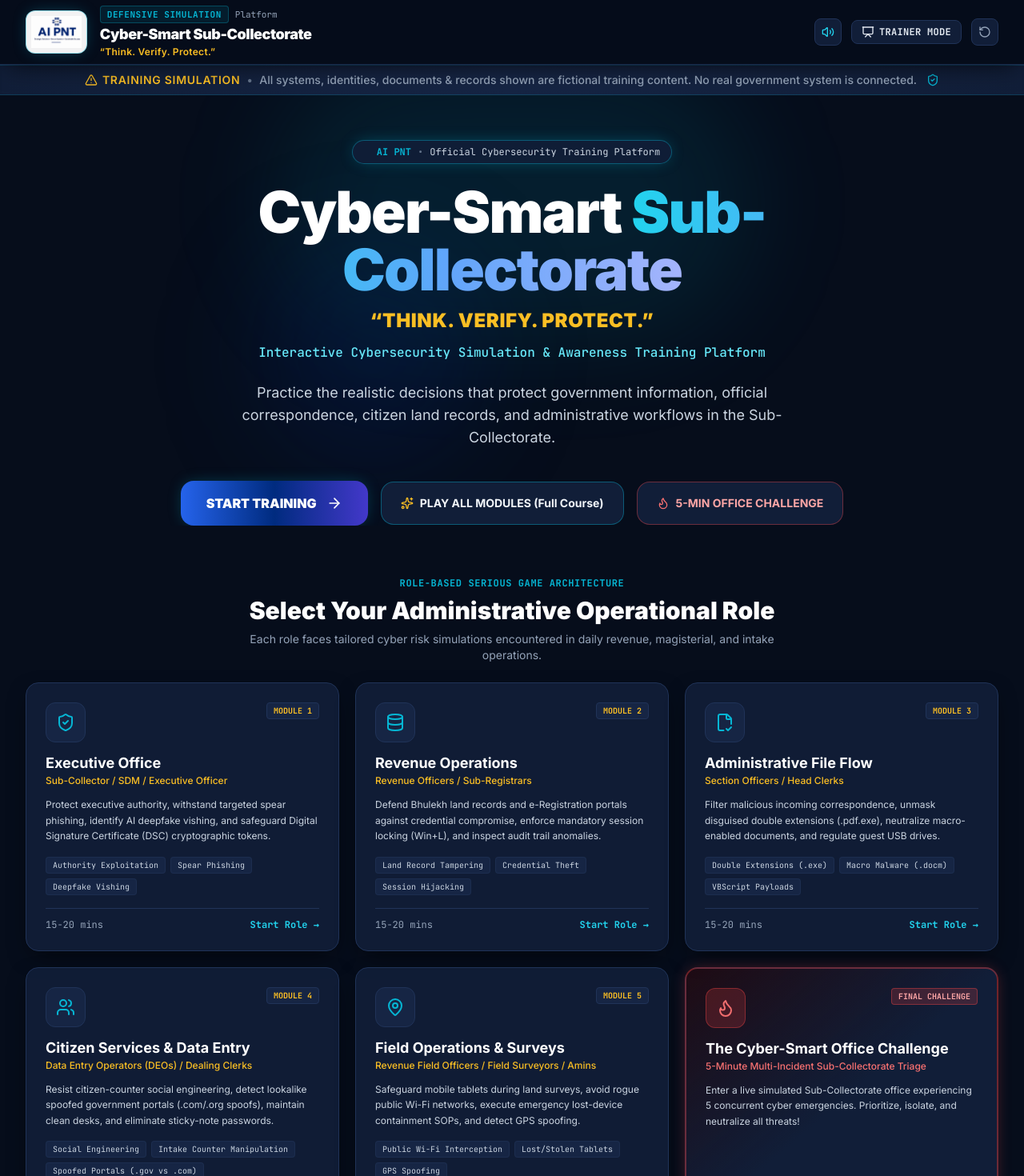
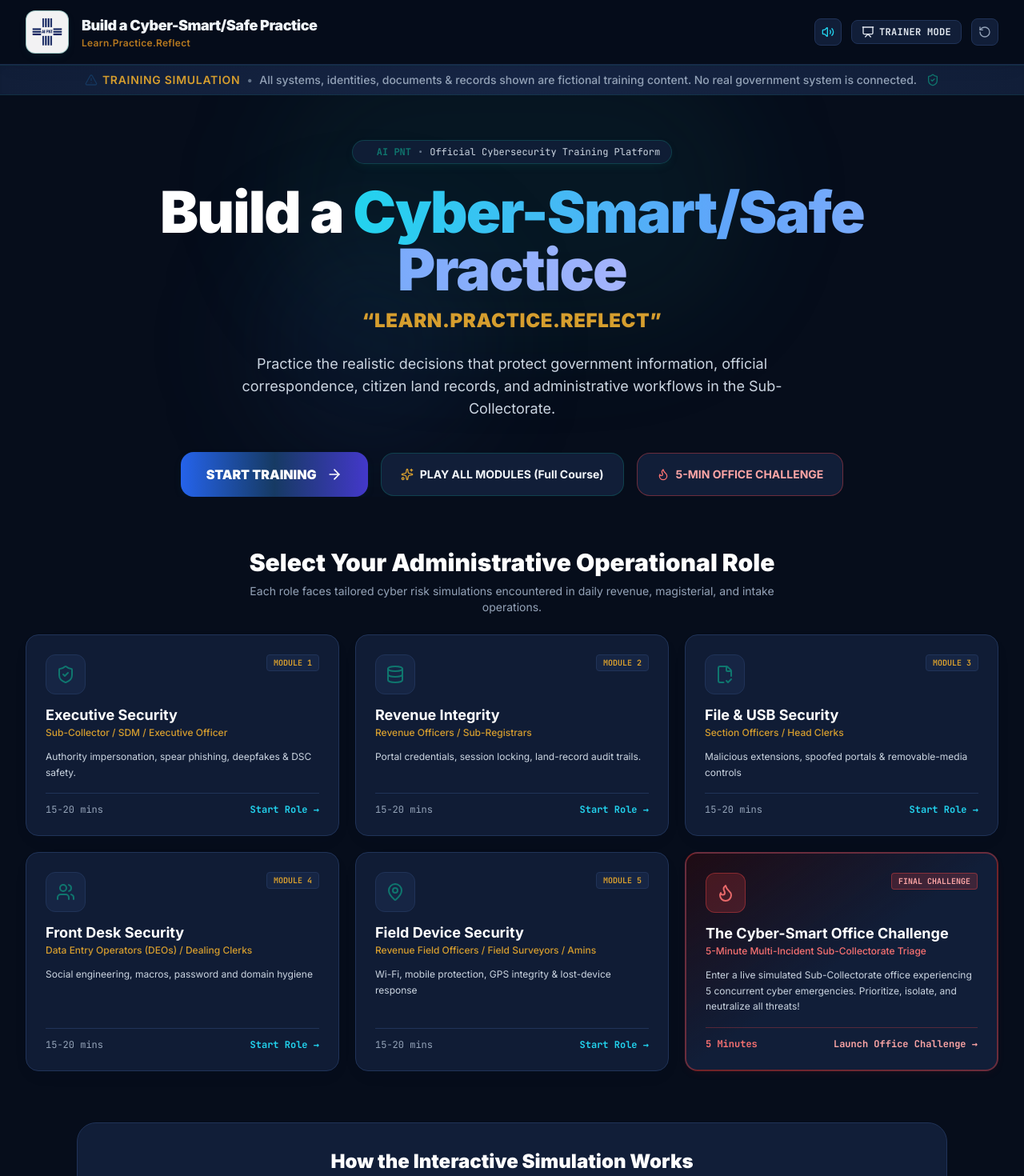
Before and after one commit to ShubhasmitaDash/CYBERSECURITY_TRAINING, a React (Vite) app: page / in a window 1280 px wide. Shown: the top 1470 px of the page at 80% size. Built offline with nearby package versions, Linux system fonts and the light colour scheme.

Commit message:
Minor changes

```diff
--- a/src/components/common/Header.tsx
+++ b/src/components/common/Header.tsx
@@ -59,17 +59,11 @@ export const Header: React.FC = () => {
             </div>
 
             <div className="hidden sm:block">
-              <div className="flex items-center gap-2">
-                <span className="text-[11px] uppercase tracking-wider font-mono font-bold text-brand-cyan bg-brand-cyan/10 px-2 py-0.5 rounded border border-brand-cyan/30">
-                  Defensive Simulation
-                </span>
-                <span className="text-[11px] text-slate-400 font-mono">Platform</span>
-              </div>
-              <h1 className="text-base sm:text-lg font-black tracking-tight text-white flex items-center gap-1.5">
-                Cyber-Smart Sub-Collectorate
+              <h1 className="text-base sm:text-lg font-black tracking-tight text-gov-text flex items-center gap-1.5">
+                Build a Cyber-Smart/Safe Practice
               </h1>
-              <p className="text-xs font-semibold text-brand-goldLight tracking-wide">
-                “Think. Verify. Protect.”
+              <p className="text-xs font-semibold text-brand-gold tracking-wide">
+                Learn.Practice.Reflect
               </p>
             </div>
           </div>
--- a/src/components/common/SafetyBanner.tsx
+++ b/src/components/common/SafetyBanner.tsx
@@ -5,7 +5,7 @@ export const SafetyBanner: React.FC<{ compact?: boolean }> = ({ compact }) => {
   return (
     <div className={`w-full bg-gradient-to-r from-gov-surface via-gov-card to-gov-surface border-y border-brand-cyan/20 ${compact ? 'py-1.5 px-3 text-xs' : 'py-2 px-4 text-xs sm:text-sm'} text-slate-300 flex items-center justify-center gap-2 shadow-inner select-none`}>
       <div className="flex items-center gap-1.5 text-brand-goldLight font-semibold tracking-wider uppercase">
-        <AlertTriangle className="w-4 h-4 animate-pulse text-brand-goldLight" />
+        <AlertTriangle className="w-4 h-4 animate-pulse text-brand-blue" />
         <span>Training Simulation</span>
       </div>
       <span className="text-slate-500 hidden sm:inline">•</span>
--- a/src/components/views/CertificatePage.tsx
+++ b/src/components/views/CertificatePage.tsx
@@ -113,14 +113,11 @@ export const CertificatePage: React.FC = () => {
 
           <div className="space-y-1">
             <div className="text-[11px] font-mono uppercase font-bold tracking-widest text-[#002B7F]">
-              INTERACTIVE CYBERSECURITY SIMULATION &amp; DEFENSIVE TRAINING
+              Build A Cyber Smart / Safe Office
             </div>
             <h1 className="text-3xl sm:text-4xl font-black text-[#002B7F] tracking-tight font-serif uppercase">
               Certificate of Cybersecurity Awareness
             </h1>
-            <p className="text-sm font-semibold text-amber-700 tracking-wide font-mono">
-              Cyber-Smart Sub-Collectorate Program • “Think. Verify. Protect.”
-            </p>
           </div>
 
           {/* Certificate Recipient Presentation */}
--- a/src/components/views/LandingPage.tsx
+++ b/src/components/views/LandingPage.tsx
@@ -64,7 +64,7 @@ export const LandingPage: React.FC = () => {
               transition={{ delay: 0.1 }}
               className="text-4xl sm:text-6xl lg:text-7xl font-black tracking-tight text-white font-sans"
             >
-              Cyber-Smart <span className="bg-gradient-to-r from-cyan-400 via-blue-400 to-indigo-300 bg-clip-text text-transparent">Sub-Collectorate</span>
+              Build a <span className="bg-gradient-to-r from-cyan-400 via-blue-400 to-indigo-300 bg-clip-text text-transparent">Cyber-Smart/Safe Practice</span>
             </motion.h1>
 
             <motion.div
@@ -73,17 +73,8 @@ export const LandingPage: React.FC = () => {
               transition={{ delay: 0.2 }}
               className="text-xl sm:text-2xl font-black text-brand-goldLight tracking-wide font-sans uppercase"
             >
-              “Think. Verify. Protect.”
+              “Learn.Practice.Reflect”
             </motion.div>
-
-            <motion.p
-              initial={{ opacity: 0, y: 15 }}
-              animate={{ opacity: 1, y: 0 }}
-              transition={{ delay: 0.25 }}
-              className="text-sm sm:text-base font-medium text-cyan-300 font-mono"
-            >
-              Interactive Cybersecurity Simulation &amp; Awareness Training Platform
-            </motion.p>
           </div>
 
           {/* Description */}
@@ -135,9 +126,6 @@ export const LandingPage: React.FC = () => {
       <section className="max-w-7xl mx-auto px-4 sm:px-6 lg:px-8 space-y-6">
 
         <div className="text-center space-y-2">
-          <div className="text-xs font-mono uppercase font-bold text-brand-cyan tracking-wider">
-            Role-Based Serious Game Architecture
-          </div>
           <h2 className="text-2xl sm:text-3xl font-black text-white">
             Select Your Administrative Operational Role
           </h2>
@@ -178,15 +166,6 @@ export const LandingPage: React.FC = () => {
                   <p className="text-xs text-slate-300 leading-relaxed">
                     {role.description}
                   </p>
-
-                  {/* Threat Tags */}
-                  <div className="flex flex-wrap gap-1.5 pt-1">
-                    {role.threatCategories.slice(0, 3).map((threat, i) => (
-                      <span key={i} className="text-[10px] font-mono px-2 py-0.5 rounded bg-gov-card text-slate-300 border border-gov-border/60">
-                        {threat}
-                      </span>
-                    ))}
-                  </div>
                 </div>
 
                 <div className="pt-3 border-t border-gov-border flex items-center justify-between text-xs font-mono">
@@ -244,9 +223,6 @@ export const LandingPage: React.FC = () => {
       <section className="max-w-6xl mx-auto px-4 sm:px-6 lg:px-8">
         <div className="p-8 rounded-3xl bg-gov-surface border border-gov-border space-y-6">
           <div className="text-center space-y-1">
-            <div className="text-xs font-mono uppercase font-bold text-brand-goldLight tracking-wider">
-              Simulation-First Learning Loop
-            </div>
             <h2 className="text-xl sm:text-2xl font-black text-white">
               How the Interactive Simulation Works
             </h2>
--- a/src/components/views/TrainerDashboard.tsx
+++ b/src/components/views/TrainerDashboard.tsx
@@ -63,28 +63,14 @@ export const TrainerDashboard: React.FC = () => {
             <span className="px-2.5 py-0.5 rounded-full bg-brand-gold text-slate-950 font-mono font-black text-xs uppercase tracking-wider">
               Trainer &amp; Projector Deck
             </span>
-            <span className="text-xs font-mono text-slate-400">
-              {trainerConfig.orgName}
-            </span>
           </div>
 
           <h2 className="text-2xl sm:text-3xl font-black text-white">
             Live Facilitator Command Center
           </h2>
-          <p className="text-xs sm:text-sm text-slate-300">
-            Facilitate live classroom scenarios, project simulations onto wide screens, reveal model answers, and review cohort analytics.
-          </p>
         </div>
 
         <div className="flex items-center gap-3">
-          <button
-            onClick={() => setShowConfigModal(true)}
-            className="flex items-center gap-1.5 px-4 py-2.5 rounded-xl bg-gov-card hover:bg-slate-700 border border-gov-border text-xs font-bold text-slate-200 transition-colors"
-          >
-            <Settings className="w-4 h-4 text-brand-cyan" />
-            <span>Admin Config</span>
-          </button>
-
           <button
             onClick={toggleFullScreen}
             className="flex items-center gap-1.5 px-4 py-2.5 rounded-xl bg-brand-blue hover:bg-brand-royal text-white text-xs font-bold shadow-glow-cyan transition-all"
@@ -118,8 +104,6 @@ export const TrainerDashboard: React.FC = () => {
               : 'border-transparent text-slate-400 hover:text-slate-200'
           }`}
         >
-          <BarChart3 className="w-4 h-4" />
-          <span>Training Cohort Analytics &amp; Risk Heatmap</span>
         </button>
       </div>
 
--- a/src/data/rolesData.ts
+++ b/src/data/rolesData.ts
@@ -3,12 +3,12 @@ import { OperationalRole } from '../types';
 export const OPERATIONAL_ROLES: OperationalRole[] = [
   {
     id: 'executive',
-    title: 'Executive Office',
+    title: 'Executive Security',
     shortTitle: 'SDM / Executive',
     targetOfficers: 'Sub-Collector / SDM / Executive Officer',
     iconName: 'ShieldAlert',
-    description: 'Protect executive authority, withstand targeted spear phishing, identify AI deepfake vishing, and safeguard Digital Signature Certificate (DSC) cryptographic tokens.',
-    threatCategories: ['Authority Exploitation', 'Spear Phishing', 'Deepfake Vishing', 'DSC Token Theft', 'Urgency Traps'],
+    description: 'Authority impersonation, spear phishing, deepfakes & DSC safety.',
+    threatCategories: ['Spear Phishing', 'Deepfake Vishing', 'DSC Token Theft', 'Urgency Traps'],
     estimatedDuration: '15-20 mins',
     difficulty: 'Advanced',
     moduleId: 1,
@@ -17,11 +17,11 @@ export const OPERATIONAL_ROLES: OperationalRole[] = [
   },
   {
     id: 'revenue',
-    title: 'Revenue Operations',
+    title: 'Revenue Integrity',
     shortTitle: 'Revenue / Sub-Registrar',
     targetOfficers: 'Revenue Officers / Sub-Registrars',
     iconName: 'Database',
-    description: 'Defend Bhulekh land records and e-Registration portals against credential compromise, enforce mandatory session locking (Win+L), and inspect audit trail anomalies.',
+    description: 'Portal credentials, session locking, land-record audit trails.',
     threatCategories: ['Land Record Tampering', 'Credential Theft', 'Session Hijacking', 'Audit Trail Gaps', 'Configuration Drift'],
     estimatedDuration: '15-20 mins',
     difficulty: 'Intermediate',
@@ -31,11 +31,11 @@ export const OPERATIONAL_ROLES: OperationalRole[] = [
   },
   {
     id: 'admin_files',
-    title: 'Administrative File Flow',
+    title: 'File & USB Security',
     shortTitle: 'Section Officer / Head Clerk',
     targetOfficers: 'Section Officers / Head Clerks',
     iconName: 'FileCheck2',
-    description: 'Filter malicious incoming correspondence, unmask disguised double extensions (.pdf.exe), neutralize macro-enabled documents, and regulate guest USB drives.',
+    description: 'Malicious extensions, spoofed portals & removable-media controls',
     threatCategories: ['Double Extensions (.exe)', 'Macro Malware (.docm)', 'VBScript Payloads', 'Untrusted USB Media', 'e-Despatch Phishing'],
     estimatedDuration: '15-20 mins',
     difficulty: 'Intermediate',
@@ -45,11 +45,11 @@ export const OPERATIONAL_ROLES: OperationalRole[] = [
   },
   {
     id: 'front_desk',
-    title: 'Citizen Services & Data Entry',
+    title: 'Front Desk Security',
     shortTitle: 'DEO / Dealing Assistant',
     targetOfficers: 'Data Entry Operators (DEOs) / Dealing Clerks',
     iconName: 'Users',
-    description: 'Resist citizen-counter social engineering, detect lookalike spoofed government portals (.com/.org spoofs), maintain clean desks, and eliminate sticky-note passwords.',
+    description: 'Social engineering, macros, password and domain hygiene',
     threatCategories: ['Social Engineering', 'Intake Counter Manipulation', 'Spoofed Portals (.gov vs .com)', 'Clean Desk Breaches', 'Scanner Exploits'],
     estimatedDuration: '15-20 mins',
     difficulty: 'Basic',
@@ -59,11 +59,11 @@ export const OPERATIONAL_ROLES: OperationalRole[] = [
   },
   {
     id: 'field_ops',
-    title: 'Field Operations & Surveys',
+    title: 'Field Device Security',
     shortTitle: 'Field Surveyor / Amin',
     targetOfficers: 'Revenue Field Officers / Field Surveyors / Amins',
     iconName: 'MapPin',
-    description: 'Safeguard mobile tablets during land surveys, avoid rogue public Wi-Fi networks, execute emergency lost-device containment SOPs, and detect GPS spoofing.',
+    description: 'Wi-Fi, mobile protection, GPS integrity & lost-device response',
     threatCategories: ['Public Wi-Fi Interception', 'Lost/Stolen Tablets', 'GPS Spoofing', 'Mobile Sync Tampering', 'Incident Reporting Delay'],
     estimatedDuration: '15-20 mins',
     difficulty: 'Intermediate',
--- a/src/index.css
+++ b/src/index.css
@@ -4,11 +4,18 @@
 
 @layer base {
   body {
-    @apply bg-gov-navy text-slate-100 font-sans;
+    @apply bg-gov-navy text-gov-text font-sans;
     background-image:
-      radial-gradient(circle at 50% 0%, rgba(6, 182, 212, 0.08) 0%, transparent 60%),
-      radial-gradient(circle at 100% 100%, rgba(0, 43, 127, 0.12) 0%, transparent 50%),
-      radial-gradient(circle at 0% 100%, rgba(217, 119, 6, 0.05) 0%, transparent 40%);
+      radial-gradient(
+      circle at 50% 0%,
+      rgba(37, 99, 235, 0.05) 0%,
+      transparent 60%
+    ),
+    radial-gradient(
+      circle at 100% 100%,
+      rgba(15, 118, 110, 0.04) 0%,
+      transparent 50%
+    );
     background-attachment: fixed;
   }
 }
@@ -65,9 +72,10 @@
 }
 
 .glass-panel {
-  background: rgba(17, 30, 56, 0.75);
+  background: rgba(255, 255, 255, 0.92);
   backdrop-filter: blur(12px);
-  border: 1px solid rgba(32, 51, 88, 0.8);
+  border: 1px solid rgba(217, 225, 234, 0.9);
+  box-shadow: 0 8px 24px -12px rgba(15, 23, 42, 0.18);
 }
 
 .glass-card-hover {
--- a/tailwind.config.js
+++ b/tailwind.config.js
@@ -18,12 +18,12 @@ export default {
   muted: '#94a3b8',
         },
         brand: {
-          blue: '#002B7F',
-          royal: '#003eb3',
-          light: '#2563eb',
-          cyan: '#06b6d4',
-          gold: '#d97706',
-          goldLight: '#fbbf24',
+          blue: '#163A63',
+          royal: '#1D4ED8',
+          light: '#2563EB',
+          cyan: '#0F766E',
+          gold: '#B7791F',
+          goldLight: '#D69E2E',
         }
       },
       fontFamily: {
@@ -31,11 +31,11 @@ export default {
         mono: ['JetBrains Mono', 'Fira Code', 'Consolas', 'monospace'],
       },
       boxShadow: {
-        'glow-cyan': '0 0 20px -5px rgba(6, 182, 212, 0.4)',
-        'glow-gold': '0 0 20px -5px rgba(217, 119, 6, 0.4)',
-        'glow-red': '0 0 20px -5px rgba(239, 68, 68, 0.4)',
-        'glow-green': '0 0 20px -5px rgba(16, 185, 129, 0.4)',
-        'elevated': '0 10px 30px -10px rgba(0, 0, 0, 0.7)',
+        'glow-cyan': '0 4px 14px -6px rgba(15, 118, 110, 0.25)',
+        'glow-gold': '0 4px 14px -6px rgba(183, 121, 31, 0.20)',
+        'glow-red': '0 4px 14px -6px rgba(185, 28, 28, 0.18)',
+        'glow-green': '0 4px 14px -6px rgba(21, 128, 61, 0.18)',
+          'elevated': '0 8px 24px -12px rgba(15, 23, 42, 0.18)',
       },
       animation: {
         'pulse-subtle': 'pulse 3s cubic-bezier(0.4, 0, 0.6, 1) infinite',
```
Also changed, not shown: public/branding/aipnt-logo.png. Lines whose indentation alone changed are shown as unchanged.
